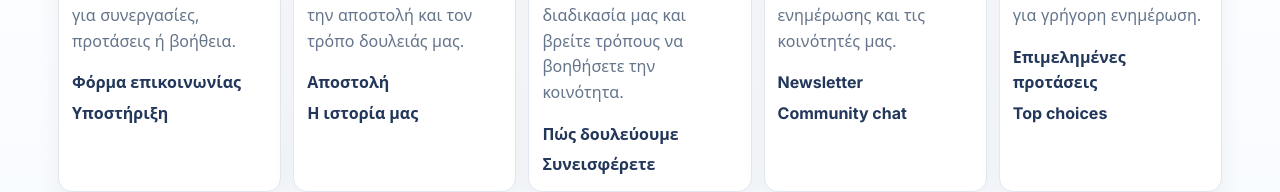
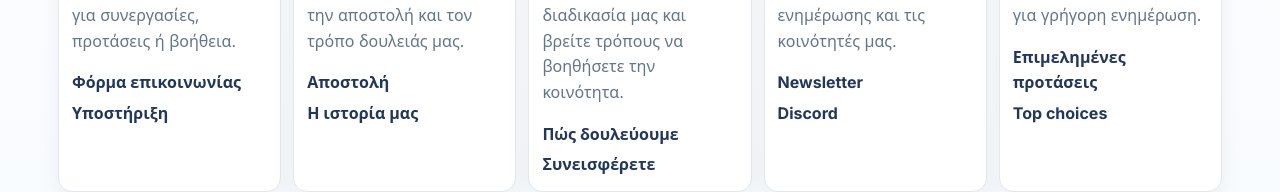
Before and after one commit to Antoniskp/apofasi, a React (Vite) app in the folder client/: page / in a window 1280 px wide. Shown: the part 3294-3486 px from the top of the page. Built offline with nearby package versions, Linux system fonts and the light colour scheme; no server answers; a small style sheet from the web is missing.

Commit message:
Add Discord link to contact and footer

```diff
--- a/client/src/components/Footer.jsx
+++ b/client/src/components/Footer.jsx
@@ -31,7 +31,7 @@ const footerSections = [
     description: "Ακολουθήστε τα κανάλια ενημέρωσης και τις κοινότητές μας.",
     links: [
       { label: "Newsletter", to: "/social" },
-      { label: "Community chat", to: "/social" }
+      { label: "Discord", href: "https://discord.gg/pvJftR4T98" }
     ]
   },
   {
@@ -77,11 +77,23 @@ export default function Footer() {
               <h3>{section.title}</h3>
               <p className="muted">{section.description}</p>
               <div className="footer-links">
-                {section.links.map((link) => (
-                  <Link key={link.label} to={link.to} className="footer-link">
-                    {link.label}
-                  </Link>
-                ))}
+                {section.links.map((link) =>
+                  link.href ? (
+                    <a
+                      key={link.label}
+                      className="footer-link"
+                      href={link.href}
+                      target="_blank"
+                      rel="noreferrer"
+                    >
+                      {link.label}
+                    </a>
+                  ) : (
+                    <Link key={link.label} to={link.to} className="footer-link">
+                      {link.label}
+                    </Link>
+                  )
+                )}
               </div>
             </div>
           ))}
--- a/client/src/pages/Contact.jsx
+++ b/client/src/pages/Contact.jsx
@@ -22,10 +22,11 @@ const contactChannels = [
 ];
 
 const socialLinks = [
-  { label: "X", icon: "✕", href: "#" },
-  { label: "Instagram", icon: "📸", href: "#" },
-  { label: "LinkedIn", icon: "💼", href: "#" },
-  { label: "YouTube", icon: "▶", href: "#" }
+  { label: "Discord", icon: "💬", href: "https://discord.gg/pvJftR4T98", available: true },
+  { label: "X", icon: "✕", href: "#", available: false },
+  { label: "Instagram", icon: "📸", href: "#", available: false },
+  { label: "LinkedIn", icon: "💼", href: "#", available: false },
+  { label: "YouTube", icon: "▶", href: "#", available: false }
 ];
 
 export default function Contact() {
@@ -149,8 +150,8 @@ export default function Contact() {
               <div className="pill subtle">Κοινότητα</div>
               <h3>Συνδεθείτε μαζί μας στα social</h3>
               <p className="muted">
-                Δείτε τις καθημερινές ενημερώσεις, τα live threads και τα behind-the-scenes της ομάδας. Τα links θα ενεργοποιηθούν
-                σύντομα.
+                Δείτε τις καθημερινές ενημερώσεις, τα live threads και τα behind-the-scenes της ομάδας. Συμμετέχετε άμεσα στο
+                Discord και ακολουθήστε τα υπόλοιπα κανάλια μας.
               </p>
             </div>
             <a className="btn btn-outline" href="/social">
@@ -159,7 +160,14 @@ export default function Contact() {
           </div>
           <div className="social-icons">
             {socialLinks.map((link) => (
-              <a key={link.label} className="social-btn" href={link.href} aria-label={`${link.label} (σύνδεσμος σύντομα)`}>
+              <a
+                key={link.label}
+                className="social-btn"
+                href={link.href}
+                aria-label={link.available ? link.label : `${link.label} (σύνδεσμος σύντομα)`}
+                target={link.available ? "_blank" : undefined}
+                rel={link.available ? "noreferrer" : undefined}
+              >
                 <span className="social-icon" aria-hidden>
                   {link.icon}
                 </span>
```
